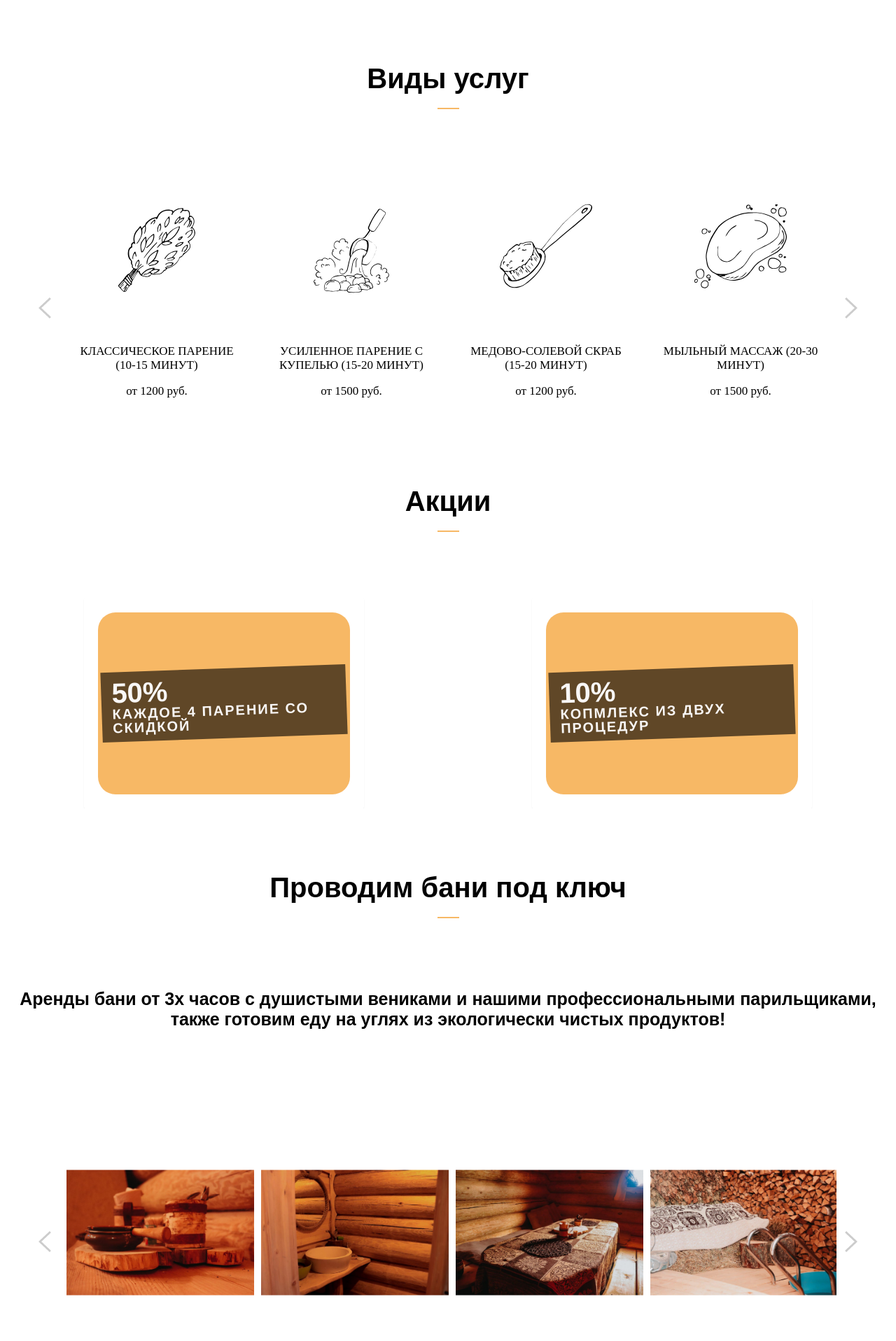
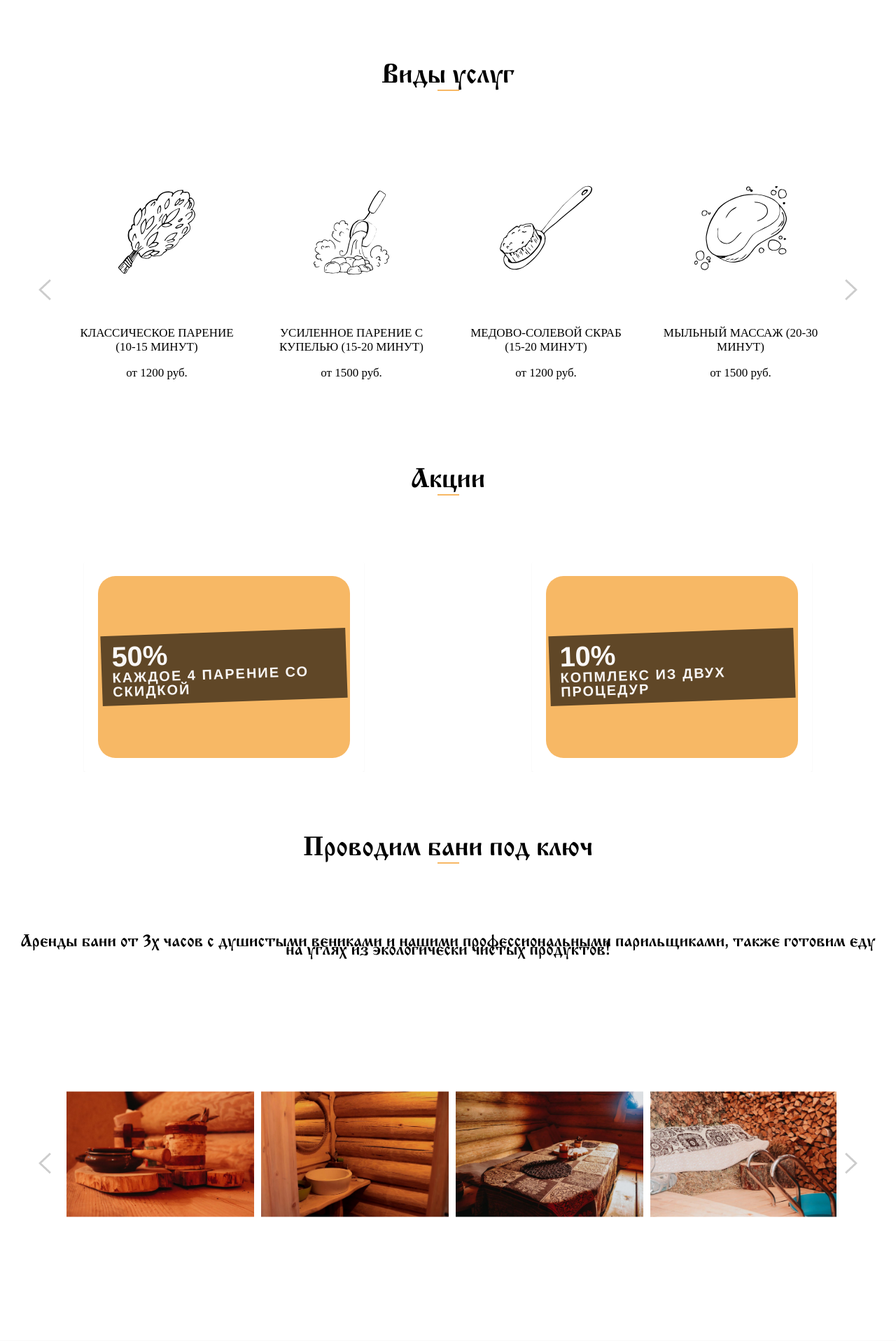
Before and after one commit to SoerEighty8/SoerEighty8.github.io, a PHP site: page / in a window 1280 px wide. Shown: the part 923-2839 px from the top of the page at 70% size. Run offline with PHP 8.4, Linux system fonts and the light colour scheme; some libraries are stand-ins or nearby versions; some web fonts are replaced.

Commit message:
Update style.css

```diff
--- a/css/style.css
+++ b/css/style.css
@@ -109,7 +109,7 @@ button {
 .section-title h2 {
   margin-bottom: 122px;
   text-align: center;
-  font-family: 'CyrillicOld', arial;
+  font-family: 'CyrillicOldBold', arial;
   font-size: 40px;
 }
 
@@ -132,7 +132,7 @@ button {
   margin-right: 20px;
 
   text-align: center;
-  font-family: 'CyrillicOld', arial;
+  font-family: 'CyrillicOldBold', arial;
   font-size: 25px;
 }
 
```
